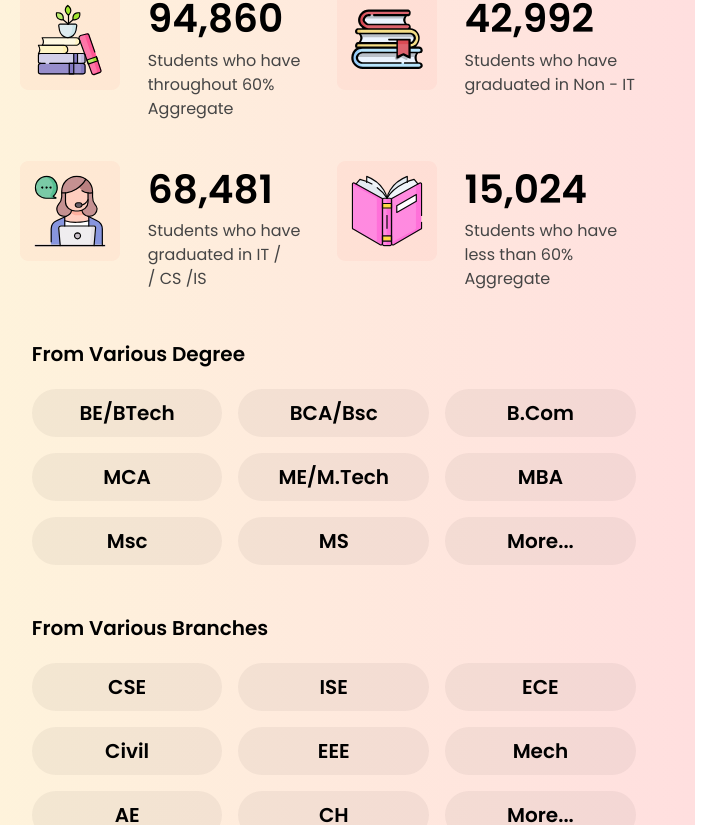
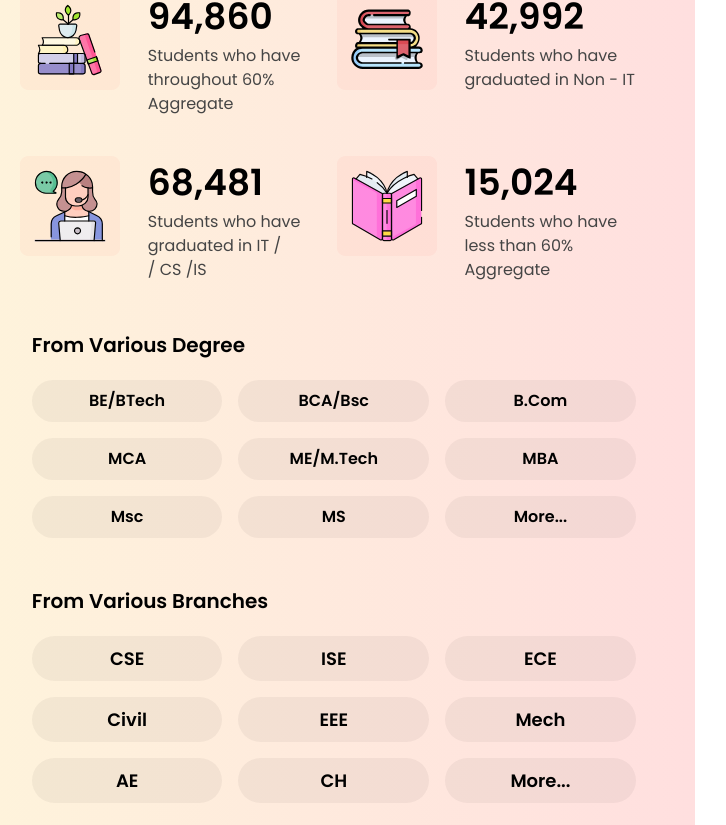
Before and after one commit to DivyaV123/React-Project, a Next.js app: page /pages/courses in a window 1280 px wide. Shown: the part 1860-2685 px from the top of the page, without its empty margins (73-799 px from the left). Built offline with nearby package versions, Linux system fonts and the light colour scheme.

Commit message:
issues fix from 60-70

```diff
--- a/app/pages/courses/PlacementStaticsHome.jsx
+++ b/app/pages/courses/PlacementStaticsHome.jsx
@@ -63,7 +63,7 @@ function PlacementStaticsHome({ path }) {
                 <PlaceMentStatistics
                     statistics={statistics}
                     className='flex flex-wrap'
-                    path='fromPage'
+                    path='course'
                 />
                 <aside className='p-7'>
                     <h1 className='font-bold text-xl pb-5'>
@@ -72,7 +72,7 @@ function PlacementStaticsHome({ path }) {
                     <div className='grid grid-cols-3 gap-4'>
                         {degrees.map((element) => {
                             return (
-                                <Badge variant="" className='font-bold text-xl'>{element}</Badge>
+                                <Badge variant="" className='font-bold text-[1.125rems]'>{element}</Badge>
                             )
                         })
                         }
@@ -84,7 +84,7 @@ function PlacementStaticsHome({ path }) {
                         <div className='grid grid-cols-3 gap-4'>
                             {branches.map((element) => {
                                 return (
-                                    <Badge variant="" className='font-bold text-xl'>{element}</Badge>
+                                    <Badge variant="" className='font-bold text-[1.125rem]'>{element}</Badge>
                                 )
                             })
                             }
--- a/app/pages/courses/StudentsTestimonialsHome.jsx
+++ b/app/pages/courses/StudentsTestimonialsHome.jsx
@@ -17,8 +17,9 @@ function StudentsTestimonialsHome({ page }) {
         <CoursePageContainer className={page === 'branch' ? '!w-full !p-0' : 'bg-[#F9F9F9]'}>
             <article className=''>
                 <header>
-                    <h1 className={page === 'branch' ? 'flex justify-center font-bold text-[1.5rem] py-5 w-[51.56vw]' : 'font-bold text-[1.5rem] py-5 w-[51.56vw]'}>
+                    <h1 className={page === 'branch' ? 'flex justify-start font-bold text-[1.5rem] py-5 ' : 'font-bold text-[1.5rem] py-5 w-[51.56vw]'}>
                         StudentsTestimonialsHome
+
                     </h1>
                 </header>
                 <article className={page === "branch" ? '' : 'w-[51.56vw] overflow-hide'}>
--- a/components/chooseQspiders/experiencedFaculty.jsx
+++ b/components/chooseQspiders/experiencedFaculty.jsx
@@ -31,7 +31,7 @@ function ExperiencedFaculty() {
                     <h1 className='font-bold text-black text-2xl text-center flex justify-center mb-6'>
                         Get Experienced Faculty <br /> Guidance
                     </h1>
-                    <p className='text-dark-gray text-center text-normal mt-6'>
+                    <p className='text-dark-gray text-center text-[18px] mt-6'>
                         Our dedicated placement cell works tirelessly to connect our students with leading IT companies for job opportunities. With a strong network of corporate partners and recruitment drives to ensure maximum exposure for our students.
                     </p>
                     <article className='grid md:grid-cols-3 xs:grid-cols-1 sm:grid-cols-auto gap-2 mt-6 w-full'>
@@ -50,11 +50,11 @@ function ExperiencedFaculty() {
                         }
                     </article>
                     <article className='flex justify-center items-cenetr mb-8 mt-8 h-10'>
-                    <Button
-                        className='primary'
-                        title="View More"
-                    />
-                </article>
+                        <Button
+                            className='bg-gradient rounded text-white w-[10.469vw] h-[3.75vw]'
+                            title="View More"
+                        />
+                    </article>
                 </aside>
             </Fade>
         </selection>
--- a/components/chooseQspiders/placementAssistance.jsx
+++ b/components/chooseQspiders/placementAssistance.jsx
@@ -12,7 +12,7 @@ function PlacementAssistance() {
             <header>
                 <Slide top cascade>
                     <p className='font-bold text-[2rem] text-black flex justify-center align-center mb-8 mt-8'>
-                    Why Choose Qspiders
+                        Why Choose Qspiders
                     </p>
                 </Slide>
             </header>
@@ -22,7 +22,7 @@ function PlacementAssistance() {
                         <header className='font-bold text-black  text-[1.75rem]  flex justify-center'>
                             <p >Placement Assistance</p>
                         </header>
-                        <p className='text-dark-gray text-center text-normal mt-6'>
+                        <p className='text-dark-gray text-center text-[18px] mt-6'>
                             Our dedicated placement cell works tirelessly to connect <br />
                             our students with leading IT companies for job<br />
                             opportunities. With a strong network of corporate partners<br />
@@ -42,14 +42,14 @@ function PlacementAssistance() {
                             </aside>
                             <aside className='w-[100%]'>
                                 <h1 className='gradient-text text-base font-extra-bold text-xl opacity-100 flex justify-center'>
-                                <Counter initialValue={0} targetValue={5000} label='4,100+' /><br />
+                                    <Counter initialValue={0} targetValue={5000} label='4,100+' /><br />
                                 </h1>
                                 <p className='text-brown text-normal flex justify-center  text-center'>Multinational <br /> companies hire from us</p>
                             </aside>
                         </article>
                         <article className='flex justify-center mt-6'>
                             <Button
-                                className='primary text-[13px]'
+                                className='bg-gradient text-white h-[3.75vw] rounded  w-[14.844vw]'
                                 title="View Placement"
                                 onClick={() => { }}
                             />
--- a/components/chooseQspiders/relevantTraining.jsx
+++ b/components/chooseQspiders/relevantTraining.jsx
@@ -14,7 +14,7 @@ function RelevantTraining() {
                             <h1 className='font-bold text-black text-header flex justify-center mb-6'>
                                 Industry-Relevant Training
                             </h1>
-                            <p className='text-dark-gray flex text-center text-normal mt-6'>
+                            <p className='text-dark-gray flex text-center text-[18px] mt-6'>
                             At QSpiders, we are committed to providing industry-relevant training that aligns with the current trends and technologies in the IT sector.
                             </p>
                         </header>
@@ -38,7 +38,7 @@ function RelevantTraining() {
                         </article>
                         <article className='flex justify-center mt-6'>
                             <Button
-                                className='primary'
+                                className='bg-gradient text-white rounded w-[11.719vw] h-[3.75vw]'
                                 title="Enquire Now"
                                 onClick={() => { }}
                             />
--- a/components/ourCourses/ourCourse.jsx
+++ b/components/ourCourses/ourCourse.jsx
@@ -224,7 +224,7 @@ function OurCourse() {
                                             />
                                         }
                                     </picture>
-                                    <aside className='w-[12.5rem]  pl-[1rem] text-[0.875rem] text-dark-gray 2xl:text-base'>
+                                    <aside className='w-[12.5rem]  pl-[1rem] text-[0.875rem] text-dark-gray 2xl:text-base hover:text-white'>
                                         <h1>
                                             {item.title}
                                         </h1>
--- a/components/placementstatistics/placeMentStatistics.jsx
+++ b/components/placementstatistics/placeMentStatistics.jsx
@@ -5,7 +5,7 @@ function PlaceMentStatistics({ className, path, statistics }) {
     return (
         <div className={className}>
             {statistics.map((item, index) => {
-                if (path === "fromPage" || path === 'branch') {
+                if (path === "fromPage" || path === 'branch' || path === 'course') {
                     item.icon = '.' + item.icon;
                 }
                 let content = item.info.replace(/#/g, "<br/>")
@@ -15,7 +15,7 @@ function PlaceMentStatistics({ className, path, statistics }) {
                             <img src={item.icon}></img>
                         </figure>
                         <div className='p-5'>
-                            <h1 className='font-bold text-4xl'>{item.count}</h1>
+                            <h1 className='font-bold text-[2.25rem]'>{item.count}</h1>
                             <p className='text-dark-gray text-base 3xl:text-[1.2rem]' dangerouslySetInnerHTML={{ __html: content }} />
                         </div>
                     </div>
--- a/tailwind.config.js
+++ b/tailwind.config.js
@@ -19,7 +19,7 @@ module.exports = {
         "border-gray": '#A0A0A0',
         'footer-blue': '#002248',
         'dark-gray': '#454545',
-        'brown': '#4D2121',
+        'brown': '#454545',
         'ash': '#575757',
         'white': '#FFFFFF',
         'header-orange': 'bg-gradient-to-b from-transparent to-[#F09819] via-[#FF512F]',
```
